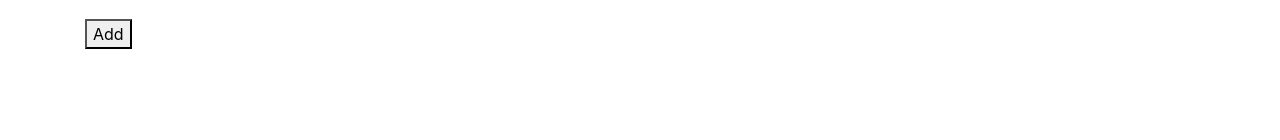
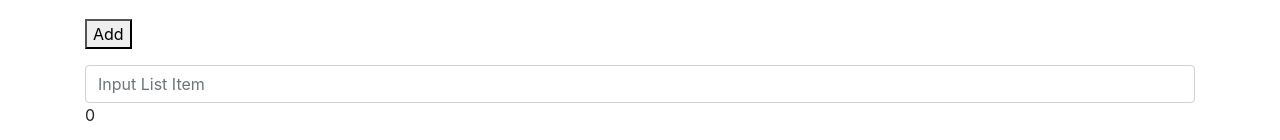
Before and after one commit to ross-ferreira/week-9-challenge01, a React (Create React App) app: page / in a window 1280 px wide. Shown: the part 2511-2651 px from the top of the page. Before the commit the page ends 2576 px from the top, so only its background shows below. Built offline with nearby package versions, Linux system fonts and the light colour scheme.

Commit message:
Day 3 Challenge Form  6  Completed

```diff
--- a/src/Adder.js
+++ b/src/Adder.js
@@ -17,7 +17,7 @@ handleChange(e) {
 handleClick() {
 
         this.setState({ list: this.state.list.concat(this.state.input) });
-        this.setState({ total: this.state.list.reduce((total, val) => total + +val, 0) });
+        this.setState({ total: this.state.list.reduce((total, val) => +total + +val, this.state.input) });
        }
        // added "+" infront of val as the input field brings in all data as a string, so the Number is coming in as a string number and not a  number causing concatation rather than addition when the array is reduced.
 
--- a/src/Stuff.js
+++ b/src/Stuff.js
@@ -20,6 +20,7 @@ import PasswordStrength from './PasswordStrength';
 import TempConverter from './TempConverter';
 import List from './List';
 import Adder from './Adder';
+import Transform from './Transform';
 
 
 let items = [
@@ -68,6 +69,7 @@ let colours = [
     <TempConverter label={"F to C Converter"}/>
     <List/>
     <Adder/>
+    <Transform transform={x => x * x }/>
 </React.Fragment>
 );
 export default Stuff;
--- /dev/null
+++ b/src/Transform.js
@@ -0,0 +1,27 @@
+import React, { Component } from "react";
+
+
+class Transform extends Component {
+    constructor(props) {
+        super(props);
+        this.state = { input: 0, output:0};
+        this.handleChange = this.handleChange.bind(this);
+}
+
+handleChange(e) {
+    this.setState({ input: e.currentTarget.value, output:this.props.transform(e.currentTarget.value)});
+    }
+
+
+    render() {
+
+    return (
+        <div className="form-group">
+            <input placeHolder="Input List Item" onChange={ this.handleChange } value={ this.state.value } name={ this.props.name } className="form-control"/>
+            <p>{ this.state.output }</p>
+
+        </div> );
+} }
+export default Transform;
+
+// Create a <Transform transform={ /* ...your function here... */ }> component. It should accept a function that takes a number and returns a number (e.g. a squaring function x => x * x or an increment function x => x + 1). The component should have an <input type="number"> and a <p>. When the user types into the <input> the <p> should output the result of running the number through the transform function. Try adding a few <Transform> components to your app with a different function for each one.
```
